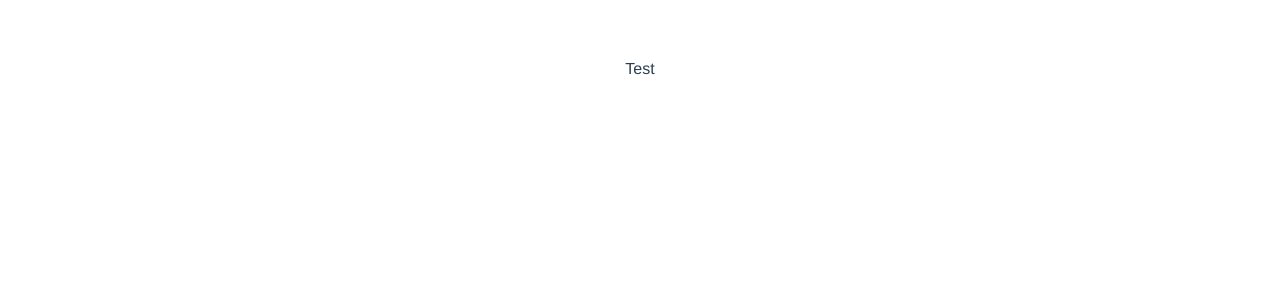
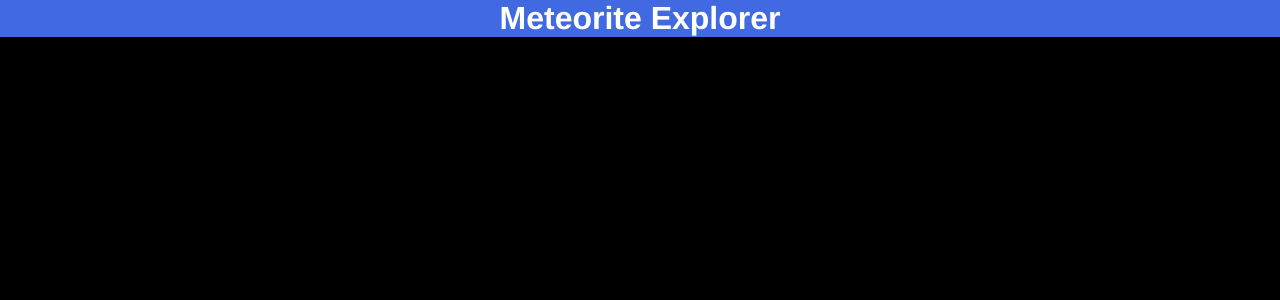
Before and after one commit to SherOnDale/meteorite-landing, a Vue app: page / in a window 1280 px wide. Shown: the top 300 px of the page. Built offline with nearby package versions, Linux system fonts and the light colour scheme.

Commit message:
add app-header

```diff
--- a/src/App.vue
+++ b/src/App.vue
@@ -1,12 +1,16 @@
 <template>
   <div id="app">
-    <p>Test</p>
+    <app-header/>
   </div>
 </template>
 
 <script>
+import AppHeader from "./components/AppHeader";
 export default {
-  name: "app"
+  name: "app",
+  components: {
+    AppHeader
+  }
 };
 </script>
 
@@ -17,6 +21,14 @@ export default {
   -moz-osx-font-smoothing: grayscale;
   text-align: center;
   color: #2c3e50;
-  margin-top: 60px;
+}
+
+body {
+  background-color: black;
+  margin: 0;
+}
+
+* {
+  box-sizing: border-box;
 }
 </style>
--- /dev/null
+++ b/src/components/AppHeader.vue
@@ -0,0 +1,22 @@
+<template>
+  <header class="header">
+    <h1 class="header__title">Meteorite Explorer</h1>
+  </header>
+</template>
+
+<script>
+export default {
+  name: "app-header"
+};
+</script>
+
+<style scoped lang="scss">
+.header {
+  background-color: royalblue;
+
+  &__title {
+    margin: 0;
+    color: white;
+  }
+}
+</style>
```
